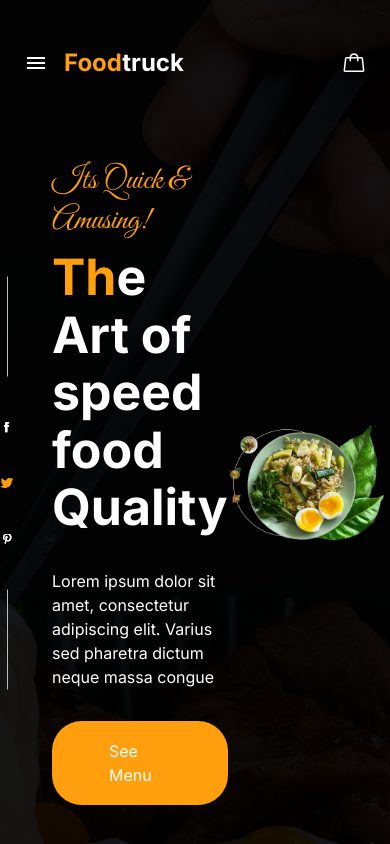
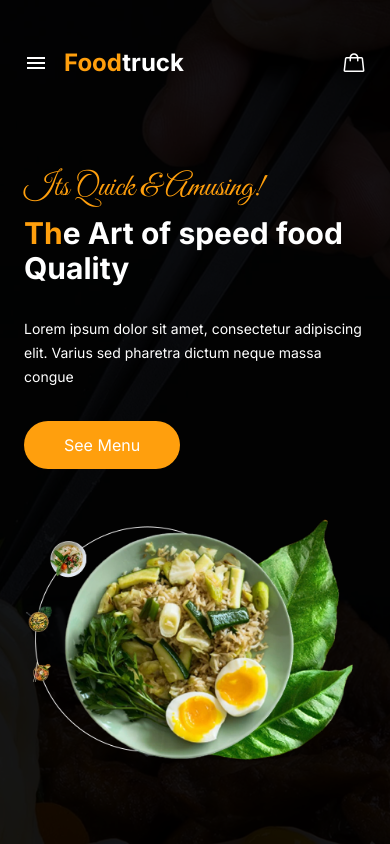
Before and after one commit to SojoodAsfour/Restaurant-project, a website: page index.html in a window 390 px wide. Drawn offline with Linux system fonts and the light colour scheme.

Commit message:
add responsive to hero section

```diff
--- a/index.html
+++ b/index.html
@@ -78,40 +78,47 @@
 
     <main>
 
-        <section class="hero relative overflow-hidden min-h-screen bg-[url('./../img/home/hero-img/heroBackground.webp')] bg-cover bg-center bg-no-repeat pt-40.25">
+        <section
+            class="hero relative overflow-hidden min-h-screen bg-[url('./../img/home/hero-img/heroBackground.webp')] bg-cover bg-center bg-no-repeat pt-32 md:pt-40.25">
             <div class="hero-overlay"></div>
-            <div class="container relative z-10">
+            <div class="container relative z-10 px-6 md:px-0">
                 <div class="relative">
 
-                    <div class="hero-social absolute left-0 top-1/2 flex -translate-y-1/2 flex-col items-center gap-11.25">
+                    <div
+                        class="hidden hero-social absolute top-1/2 lg:flex -translate-y-1/2 flex-col items-center gap-11.25">
                         <span class="social-line"></span>
 
-                        <a href="#">
+                        <a href="#" class="inline-flex icon-hover">
                             <img src="./assets/img/home/hero-img/facebookIcon.svg" alt="facebook icon" />
                         </a>
-                        <a href="#">
+                        <a href="#" class="inline-flex icon-hover">
                             <img src="./assets/img/home/hero-img/TwitterIcon.svg" alt="twitter icon" />
                         </a>
-                        <a href="#">
+                        <a href="#" class="inline-flex icon-hover">
                             <img src="./assets/img/home/hero-img/pIcon.svg" alt="pinterest icon" />
                         </a>
 
                         <span class="social-line"></span>
                     </div>
 
-                    <div class="hero-content row justify-between pl-13">
+                    <div class="hero-content row flex-col gap-10 pt-10 lg:pl-13 md:justify-between md:flex-row">
                         <div class="hero-text">
-                            <span class=" block font-great-vibes text-[32px] leading-10 text-primary mb-2">Its Quick & Amusing!</span>
-                            <h1 class="text-[50px] font-bold leading-[1.15] mb-8"><span class="text-primary">Th</span>e Art of speed food Quality</h1>
-                            <p class="mb-8 text-[16px] leading-6">
+                            <span class=" block font-great-vibes text-[32px] leading-10 text-primary mb-2">Its Quick &
+                                Amusing!</span>
+                            <h1 class="text-[30px] lg:text-[50px] xl:text-[60px] font-bold leading-[1.15] mb-8 smooth hover:tracking-wide"><span
+                                    class="text-primary">Th</span>e Art of speed food Quality</h1>
+                            <p class="mb-8 text-[14px] md:text-[16px] leading-6">
                                 Lorem ipsum dolor sit amet, consectetur adipiscing elit.
                                 Varius sed pharetra dictum neque massa congue
                             </p>
-                            <a href="#" class="bg-primary rounded-[30px] px-14.25 py-4.5 leading-6 text-[16px] icon-hover hover:bg-primary/50 inline-flex active:scale-105">See Menu</a>
+                            <a href="#"
+                                class="bg-primary rounded-[30px] px-10 py-3 lg:px-14.25 lg:py-4.5 leading-6 text-[16px] icon-hover hover:bg-primary/50 inline-flex active:scale-105">See
+                                Menu</a>
                         </div>
 
                         <div class="hero-img">
-                            <img src="./assets/img/home/hero-img/hero-dish.webp" alt="hero dish img" class="w-full" />
+                            <img src="./assets/img/home/hero-img/hero-dish.webp" alt="hero dish img"
+                                class="w-full smooth hover:scale-105" />
                         </div>
                     </div>
 
```
Also changed, not shown: assets/css/output.css.
